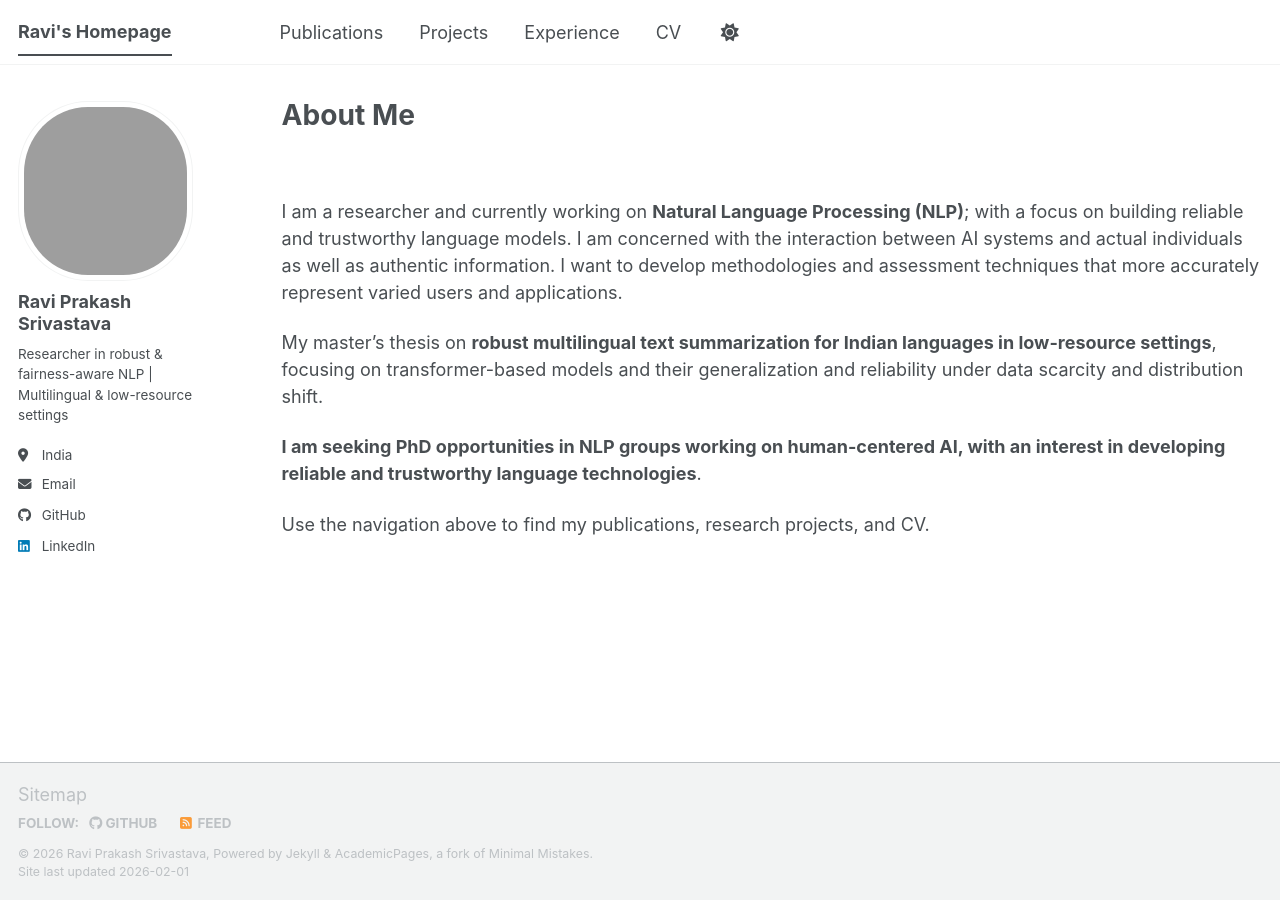
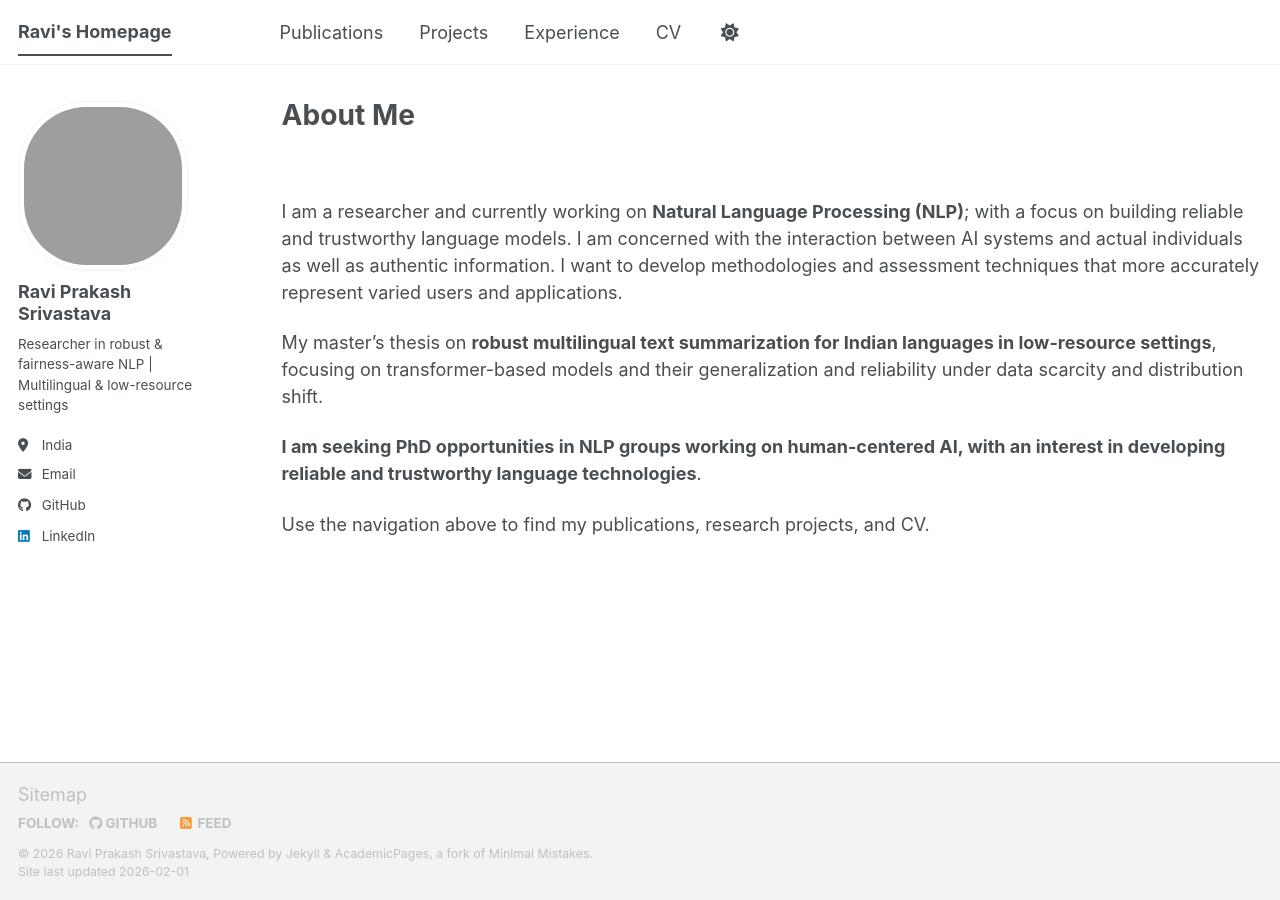
Before and after one commit to t36512401-hue/t36512401-hue.github.io, a Jekyll site: the page built from index.md, in a window 1280 px wide. Built offline with Jekyll 4.4.1, drawn with Linux system fonts in a browser that asks for light colours; a script bundle is joined from its source files by our own code; library files that are not in the unit come from our copies.

Commit message:
Update main.scss

```diff
--- a/assets/css/main.scss
+++ b/assets/css/main.scss
@@ -43,8 +43,8 @@
 
 /* ===== Profile avatar override ===== */
 .author__avatar img {
-  width: 180px;
-  height: 180px;
-  border-radius: 40%;   /* softer than a perfect circle */
-  object-fit: cover;   /* no stretching */
+  width: 170px !important;
+  height: 170px !important;
+  border-radius: 40% !important;   /* softer than a perfect circle */
+  object-fit: cover !important;    /* no stretching */
 }
```
